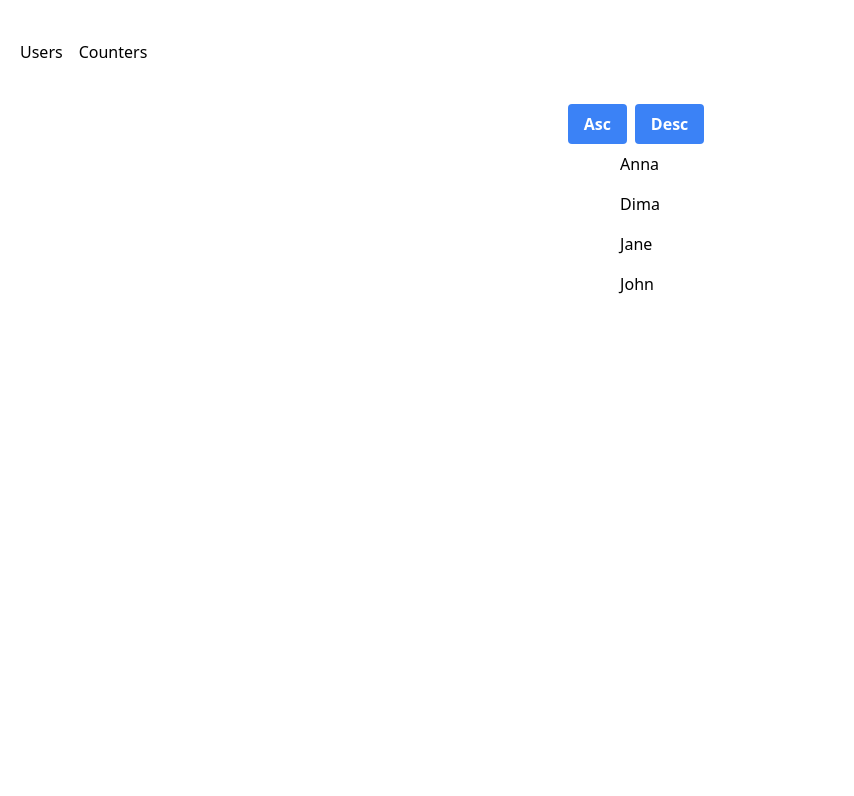
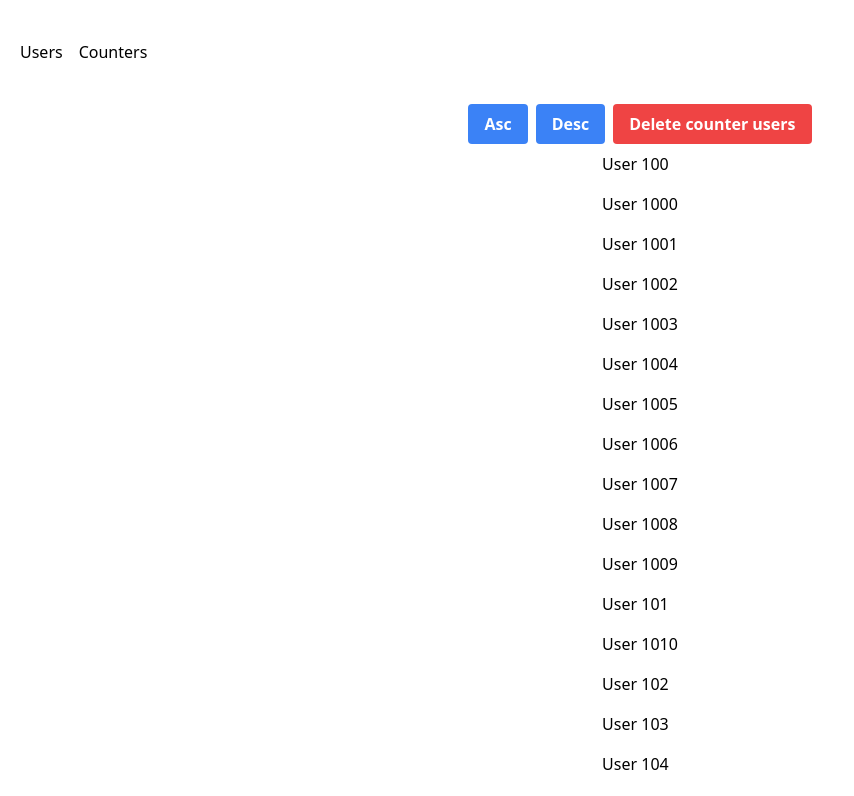
Before and after one commit to victor-osipov-dev/react-redux, a React (Vite) app: page /users in a window 1280 px wide. Shown: the top 796 px of the page, without its empty margins (0-854 px from the left). Built offline with nearby package versions, Linux system fonts and the light colour scheme; data requests are answered from the project's data file.

Commit message:
prepare to 3 video

```diff
--- a/src/app/store.ts
+++ b/src/app/store.ts
@@ -1,7 +1,9 @@
 import { configureStore } from "@reduxjs/toolkit";
-import { countersReducer } from "../modules/counters/counters.slice";
 import { resolveStoreReady, router } from "./router";
 import { baseApi } from "../shared/api";
+import { countersSlice } from "../modules/counters/counters.slice";
+import { usersListSlice } from "../modules/users/model/users-list.slice";
+import { initialUsers, usersSlice } from "../modules/users/model/users.slice";
 
 export const extraArgument = {
     router,
@@ -9,8 +11,10 @@ export const extraArgument = {
 
 export const store = configureStore({
     reducer: {
-        counters: countersReducer,
+        [countersSlice.reducerPath]: countersSlice.reducer,
         [baseApi.reducerPath]: baseApi.reducer,
+        [usersListSlice.reducerPath]: usersListSlice.reducer,
+        [usersSlice.reducerPath]: usersSlice.reducer,
     },
     middleware: (getDefaultMiddleware) =>
         getDefaultMiddleware({ thunk: { extraArgument } }).concat(
@@ -19,3 +23,5 @@ export const store = configureStore({
 });
 
 resolveStoreReady(true);
+
+store.dispatch(usersSlice.actions.stored({ users: initialUsers }));
--- a/src/modules/counters/counters.slice.ts
+++ b/src/modules/counters/counters.slice.ts
@@ -1,48 +1,44 @@
-import { createAction, createReducer } from "@reduxjs/toolkit";
-import type { AppCountersState } from "../../shared/redux";
+import { type PayloadAction, createSlice } from "@reduxjs/toolkit";
 
 type CounterState = {
     counter: number;
 };
 export type CounterId = string;
 
-export type CountersState = Record<CounterId, CounterState | undefined>;
-
-export const incrementAction = createAction<{
-    counterId: CounterId;
-}>("counters/increment");
-export const decrementAction = createAction<{
-    counterId: CounterId;
-}>("counters/decrement");
+type CountersState = Record<CounterId, CounterState | undefined>;
 
 const initialCounterState: CounterState = { counter: 0 };
-const initialCountersState: CountersState = {};
+const initialCountresState: CountersState = {};
 
-export const countersReducer = createReducer(
-    initialCountersState,
-    (builder) => {
-        builder.addCase(
-            incrementAction,
-            (state, { payload: { counterId } }) => {
-                if (!state[counterId]) {
-                    state[counterId] = structuredClone(initialCounterState);
-                }
-
-                state[counterId].counter++;
-            },
-        );
-        builder.addCase(
-            decrementAction,
-            (state, { payload: { counterId } }) => {
-                if (!state[counterId]) {
-                    state[counterId] = structuredClone(initialCounterState);
-                }
-
-                state[counterId].counter--;
-            },
-        );
+export const countersSlice = createSlice({
+    name: "counters",
+    initialState: initialCountresState,
+    selectors: {
+        selectCounter: (state, counterId) =>
+            state[counterId] ?? initialCounterState,
     },
-);
-
-export const selectCounter = (state: AppCountersState, counterId: CounterId) =>
-    state.counters[counterId];
+    reducers: {
+        incrementAction: (
+            state,
+            action: PayloadAction<{ counterId: CounterId }>,
+        ) => {
+            const { counterId } = action.payload;
+            if (state[counterId]) {
+                state[counterId]!.counter++;
+            } else {
+                state[counterId] = { counter: initialCounterState.counter + 1 };
+            }
+        },
+        decrementAction: (
+            state,
+            action: PayloadAction<{ counterId: CounterId }>,
+        ) => {
+            const { counterId } = action.payload;
+            if (state[counterId]) {
+                state[counterId]!.counter--;
+            } else {
+                state[counterId] = { counter: initialCounterState.counter - 1 };
+            }
+        },
+    },
+});
--- a/src/modules/counters/counters.tsx
+++ b/src/modules/counters/counters.tsx
@@ -1,38 +1,41 @@
-import { useAppDispatch, useAppSelector } from "../../shared/redux";
-import {
-    selectCounter,
-    type CounterId,
-    decrementAction,
-    incrementAction,
-} from "./counters.slice";
+import { useAppSelector } from "../../shared/redux";
+import { type CounterId, countersSlice } from "./counters.slice";
+import { useDispatch } from "react-redux";
 
 export function Counters() {
     return (
         <div className="flex flex-row items-center justify-center gap-5">
-            <Counter counterId="first" />
-            <Counter counterId="second" />
+            <Counter key="1" counterId="first" />
+            <Counter key="2" counterId="second" />
         </div>
     );
 }
 
 export function Counter({ counterId }: { counterId: CounterId }) {
-    const dispatch = useAppDispatch();
+    const dispatch = useDispatch();
     const counterState = useAppSelector((state) =>
-        selectCounter(state, counterId),
+        countersSlice.selectors.selectCounter(state, counterId),
     );
-    console.log("render counter", counterId);
 
     return (
         <div className="flex flex-row items-center justify-center gap-5 ">
             counter {counterState?.counter}
             <button
-                onClick={() => dispatch(incrementAction({ counterId }))}
+                onClick={() =>
+                    dispatch(
+                        countersSlice.actions.incrementAction({ counterId }),
+                    )
+                }
                 className="bg-blue-500 hover:bg-blue-700 text-white font-bold py-2 px-4 rounded"
             >
                 increment
             </button>
             <button
-                onClick={() => dispatch(decrementAction({ counterId }))}
+                onClick={() =>
+                    dispatch(
+                        countersSlice.actions.decrementAction({ counterId }),
+                    )
+                }
                 className="bg-blue-500 hover:bg-blue-700 text-white font-bold py-2 px-4 rounded"
             >
                 decriment
--- a/src/modules/users/api.ts
+++ b/src/modules/users/api.ts
@@ -1,6 +1,6 @@
 import z from "zod";
 import { baseApi } from "../../shared/api";
-import type { User, UserId } from "./users.slice";
+import type { User, UserId } from "./model/domain";
 
 const UserDtoSchema = z.object({
     id: z.string(),
--- a/src/modules/users/model/delete-user.ts
+++ b/src/modules/users/model/delete-user.ts
@@ -1,6 +1,6 @@
 import type { AppThunk } from "../../../shared/redux";
 import { usersApi } from "../api";
-import { type UserId } from "../users.slice";
+import { type UserId } from "./domain";
 
 export const deleteUser =
     (userId: UserId): AppThunk<Promise<void>> =>
--- /dev/null
+++ b/src/modules/users/model/users-list.slice.ts
@@ -0,0 +1,23 @@
+import { type PayloadAction, createSlice } from "@reduxjs/toolkit";
+
+export type SortType = "asc" | "desc";
+type State = {
+    sortType: "asc" | "desc";
+};
+
+const initialState: State = {
+    sortType: "asc",
+};
+
+export const usersListSlice = createSlice({
+    name: "users-list",
+    initialState: initialState,
+    selectors: {
+        sortType: (state) => state.sortType,
+    },
+    reducers: {
+        setSortType: (state, action: PayloadAction<SortType>) => {
+            state.sortType = action.payload;
+        },
+    },
+});
--- /dev/null
+++ b/src/modules/users/model/users.slice.ts
@@ -0,0 +1,60 @@
+import {
+    createSelector,
+    createSlice,
+    type PayloadAction,
+} from "@reduxjs/toolkit";
+import type { User, UserId } from "./domain";
+
+type State = {
+    entities: Record<UserId, User | undefined>;
+    ids: UserId[];
+};
+
+export const initialUsers: User[] = Array.from(
+    { length: 1000 },
+    (_, index) => ({
+        id: `user${index + 11}`,
+        name: `User ${index + 11}`,
+        description: `Description for User ${index + 11}`,
+    }),
+);
+
+const initialUsersState: State = {
+    entities: {},
+    ids: [],
+};
+
+export const usersSlice = createSlice({
+    name: "users",
+    initialState: initialUsersState,
+    selectors: {
+        usersList: createSelector(
+            (state: State) => state.ids,
+            (state: State) => state.entities,
+            (ids, entities) =>
+                ids
+                    .map((id) => entities[id])
+                    .filter((user): user is User => !!user),
+        ),
+        userById: (state, userId: UserId) => state.entities[userId],
+    },
+    reducers: {
+        deleteUser: (state, action: PayloadAction<{ userId: UserId }>) => {
+            const { userId } = action.payload;
+            delete state.entities[userId];
+            state.ids = state.ids.filter((id) => id !== userId);
+        },
+        stored: (state, action: PayloadAction<{ users: User[] }>) => {
+            const { users } = action.payload;
+
+            state.entities = users.reduce(
+                (acc, user) => {
+                    acc[user.id] = user;
+                    return acc;
+                },
+                {} as Record<UserId, User>,
+            );
+            state.ids = users.map((user) => user.id);
+        },
+    },
+});
--- a/src/modules/users/user-info.tsx
+++ b/src/modules/users/user-info.tsx
@@ -1,27 +1,16 @@
 import { useNavigate, useParams } from "react-router-dom";
-import { type UserId } from "./users.slice";
+import type { UserId } from "./model/domain";
 import { useAppDispatch, useAppSelector } from "../../shared/redux";
-import { skipToken } from "@reduxjs/toolkit/query";
-import { usersApi } from "./api";
-import { deleteUser } from "./model/delete-user";
+import { usersSlice } from "./model/users.slice";
 
 export function UserInfo() {
     const dispatch = useAppDispatch();
     const navigate = useNavigate();
     const { id } = useParams<{ id: UserId }>();
 
-    const { data: user, isLoading: isLoadingUser } = usersApi.useGetUserQuery(
-        id ?? skipToken,
+    const user = useAppSelector((state) =>
+        usersSlice.selectors.userById(state, id ?? ""),
     );
-
-    const isLoadingDelete = useAppSelector(
-        (state) =>
-            usersApi.endpoints.deleteUser.select(id ?? skipToken)(state)
-                .isLoading,
-    );
-
-    // const [deleteUser, { isLoading: isLoadingDelete }] =
-    //     usersApi.useDeleteUserMutation();
 
     const handleBackButtonClick = () => {
         navigate("..", { relative: "path" });
@@ -31,12 +20,11 @@ export function UserInfo() {
         if (!id) {
             return;
         }
-
-        await dispatch(deleteUser(id));
+        dispatch(usersSlice.actions.deleteUser({ userId: id }));
         navigate("..", { relative: "path" });
     };
 
-    if (isLoadingUser || !user) {
+    if (!user) {
         return <div>Loading...</div>;
     }
 
@@ -52,8 +40,7 @@ export function UserInfo() {
             <p className="text-xl">{user.description}</p>
             <button
                 onClick={handleDeleteButtonClick}
-                className="bg-red-500 over:bg-red-700 text-white font-bold py-1 px-2 rounded mt-4"
-                disabled={isLoadingDelete}
+                className="bg-red-500 hover:bg-red-700 text-white font-bold py-2 px-4 rounded"
             >
                 Delete
             </button>
--- a/src/modules/users/users-list.tsx
+++ b/src/modules/users/users-list.tsx
@@ -1,15 +1,18 @@
-import { memo, useMemo, useState } from "react";
+import { memo, useMemo } from "react";
+import type { User } from "./model/domain";
 import { useNavigate } from "react-router-dom";
-import { usersApi } from "./api";
-import type { User } from "./users.slice";
+import { useAppDispatch, useAppSelector } from "../../shared/redux";
+import { usersListSlice } from "./model/users-list.slice";
+import { usersSlice } from "./model/users.slice";
 
 export function UsersList() {
-    const [sortType, setSortType] = useState<"asc" | "desc">("asc");
+    const dispatch = useAppDispatch();
 
-    const { data: users, isLoading } = usersApi.useGetUsersQuery();
+    const users = useAppSelector(usersSlice.selectors.usersList);
+    const sortType = useAppSelector(usersListSlice.selectors.sortType);
 
     const sortedUsers = useMemo(() => {
-        return (users ?? []).toSorted((a, b) => {
+        return [...(users ?? [])].sort((a, b) => {
             if (sortType === "asc") {
                 return a.name.localeCompare(b.name);
             } else {
@@ -18,29 +21,32 @@ export function UsersList() {
         });
     }, [users, sortType]);
 
-    if (isLoading) {
-        return <div>Loading...</div>;
-    }
-
     return (
         <div className="flex flex-col items-center">
             <div className="flex flex-col items-center justify-between">
                 <div className="flex flex-row items-center">
                     <button
-                        onClick={() => setSortType("asc")}
+                        onClick={() =>
+                            dispatch(usersListSlice.actions.setSortType("asc"))
+                        }
                         className="bg-blue-500 hover:bg-blue-700 text-white font-bold py-2 px-4 rounded"
                     >
                         Asc
                     </button>
                     <button
-                        onClick={() => setSortType("desc")}
+                        onClick={() =>
+                            dispatch(usersListSlice.actions.setSortType("desc"))
+                        }
                         className="bg-blue-500 hover:bg-blue-700 text-white font-bold py-2 px-4 rounded mx-2"
                     >
                         Desc
                     </button>
+                    <button className="bg-red-500 hover:bg-red-700 text-white font-bold py-2 px-4 rounded">
+                        Delete counter users
+                    </button>
                 </div>
                 <ul className="list-none">
-                    {sortedUsers.map((user: User) => (
+                    {sortedUsers.map((user) => (
                         <UserListItem user={user} key={user.id} />
                     ))}
                 </ul>
@@ -49,17 +55,14 @@ export function UsersList() {
     );
 }
 
-const UserListItem = memo(({ user }: { user: User }) => {
+const UserListItem = memo(function UserListItem({ user }: { user: User }) {
     const navigate = useNavigate();
-
     const handleUserClick = () => {
         navigate(user.id, { relative: "path" });
     };
-
     if (!user) {
         return null;
     }
-
     return (
         <li key={user.id} className="py-2" onClick={handleUserClick}>
             <span className="hover:underline cursor-pointer">{user.name}</span>
```
Also changed, not shown: src/modules/users/model/domain.ts (renamed from src/modules/users/users.slice.ts).
